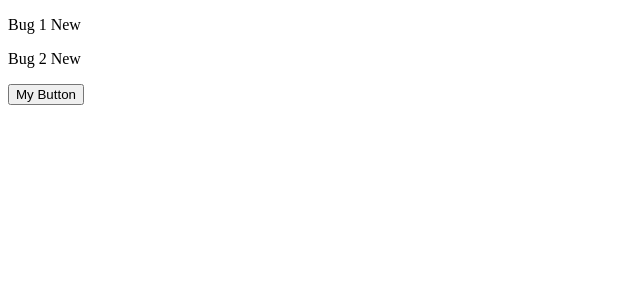
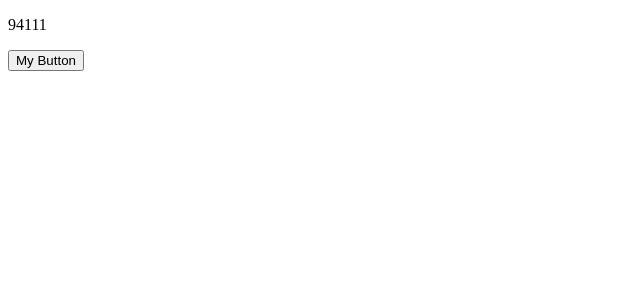
Before and after one commit to Scientific-Research/react-app-Mo-Ha, a React (Vite) app: page / in a window 1280 px wide. Shown: the top 300 px of the page, without its empty margins (0-640 px from the left). Built offline with nearby package versions, Linux system fonts and the light colour scheme.

Commit message:
Updating Nested Objects

```diff
--- a/src/App.tsx
+++ b/src/App.tsx
@@ -41,46 +41,58 @@ const App = () => {
 	// 		],
 	// 	});
 	// 	console.log(cart.items);
-
-	const [bugs, setBugs] = useState([
-		{ id: 1, title: 'Bug 1', fixed: false },
-		{ id: 2, title: 'Bug 2', fixed: false },
-	]);
-
 	// const [tags, setTags] = useState(['happy', 'cheerful']);
 
+	// Simplifying update using immer
+	// const [bugs, setBugs] = useState([
+	// 	{ id: 1, title: 'Bug 1', fixed: false },
+	// 	{ id: 2, title: 'Bug 2', fixed: false },
+	// ]);
+
+	// Updating Nested Objects:
+	const [customer, setCustomer] = useState({
+		name: 'John',
+		address: {
+			city: 'San Francisco',
+			zipCode: 94111,
+		},
+	});
+
 	const handleClick = () => {
+		// Updating Nested Objects - Start
+		// setGame({ ...game, player: { ...game.player, name: 'Bob' } });
+		setCustomer({
+			...customer,
+			address: { ...customer.address, zipCode: 12345 },
+		});
+		console.log(customer);
+		// Updating Nested Objects - End
+
 		// setBugs(
 		// 	bugs.map((item) =>
 		// 		item.id === 1 ? { ...item, fixed: true } : item
 		// 	)
 		// );
-
-		// Solution with immer:
-		setBugs(
-			produce((draft) => {
-				const bug = draft.find((bug) => bug.id === 1);
-				if (bug !== undefined) bug.fixed = true;
-			})
-		);
-		console.log(bugs);
-
+		// Solution with immer: // Simplifying update using immer
+		// setBugs(
+		// 	produce((draft) => {
+		// 		const bug = draft.find((bug) => bug.id === 1);
+		// 		if (bug !== undefined) bug.fixed = true;
+		// 	})
+		// );
+		// console.log(bugs);
 		// Updating Arrays --> Add
-
 		// setTags({ ...tags, ...['Lovely'] });
 		// setTags(tags.push(['Lovely']));
 		// tags.push('Lovely');
 		// Add
 		// setTags([...tags, 'exciting']);
-
 		// Remove
 		// setTags(tags.filter((item) => item !== 'happy'));
 		//  console.log(tags);
-
 		//Update
 		// setTags(tags.map((item) => (item === 'happy' ? 'happiness' : item)));
 		// console.log(tags);
-
 		// Solution for Updating Array of Objects => meine Lösung
 		// setBugs({
 		// 	// ...bugs,
@@ -125,12 +137,18 @@ const App = () => {
 	return (
 		<div>
 			{/* <Like onclick={() => console.log('Clicked!')}></Like> */}
-			{bugs.map((bug) => (
+			{/* // Simplifying update using immer */}
+			{/* {bugs.map((bug) => (
 				<p key={bug.id}>
-					{bug.title}
-					{bug.fixed ? ' Fixed' : ' New'}
+				{bug.title}
+				{bug.fixed ? ' Fixed' : ' New'}
 				</p>
-			))}
+			))} */}
+
+			{/* // Updating Nested Objects: */}
+			<p>{customer.address.zipCode}</p>
+			{/* // Updating Nested Objects: */}
+
 			<button onClick={() => handleClick()}>My Button</button>
 			{/* <Message /> */}
 		</div>
```
